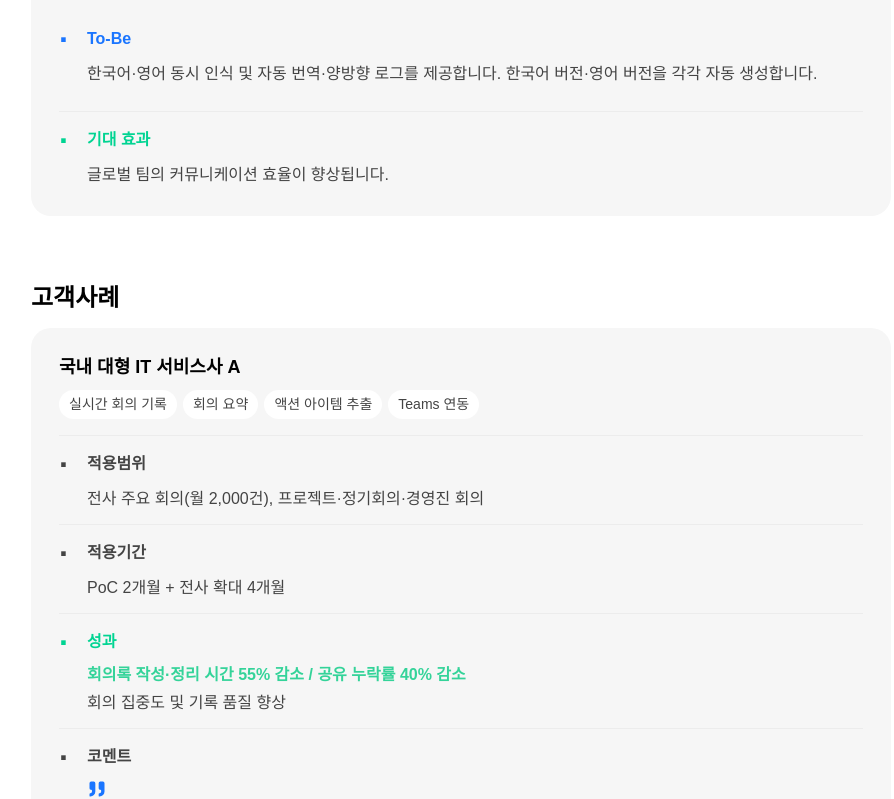
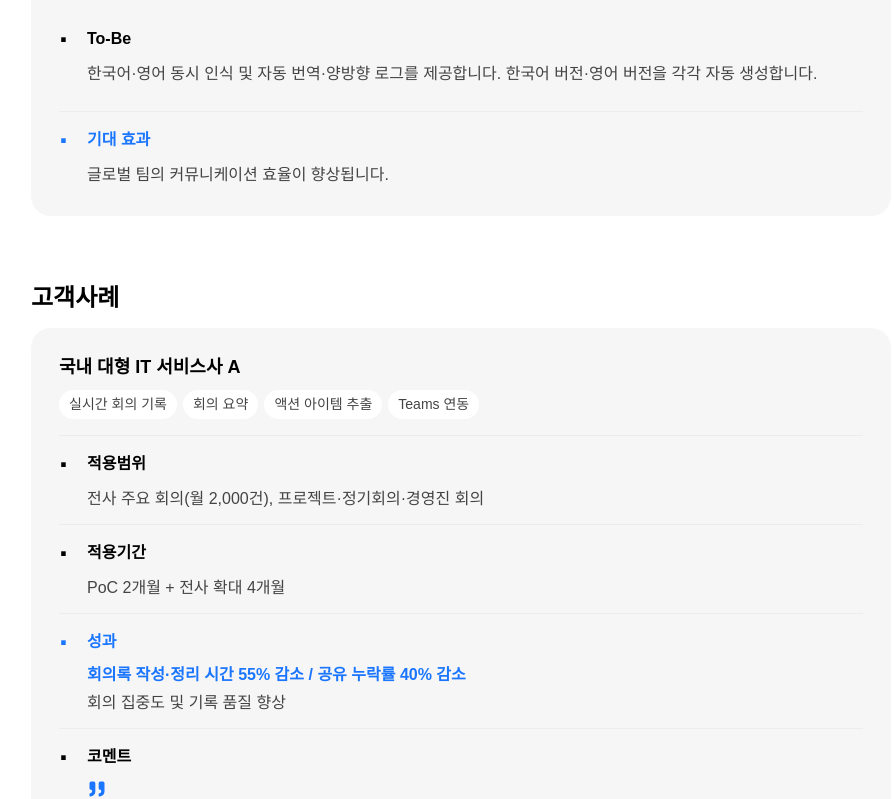
Before and after one commit to chowonhee332/biz.ai, a React (Vite) app: page /ai-agents in a window 1280 px wide. Shown: the part 2984-3783 px from the top of the page, without its empty margins (349-1243 px from the left). Built offline with nearby package versions, Linux system fonts and the light colour scheme; a web font is replaced by a local one.

Commit message:
style: update ServiceContent labels color policy (As-Is/To-Be to black, Performance to blue)

```diff
--- a/src/components/service-page/ServiceContent.tsx
+++ b/src/components/service-page/ServiceContent.tsx
@@ -187,11 +187,9 @@ export default function ServiceContent({ activeTab, content }: ServiceContentPro
                                                     const isAsIs = /^As-Is/i.test(h.중타이틀);
                                                     const isEffect = /^기대/.test(h.중타이틀);
                                                     const isToBe = /^To-Be/i.test(h.중타이틀);
-                                                    const labelColor = isAsIs
-                                                        ? 'text-text-secondary/60'
+                                                    const labelColor = isAsIs || isToBe
+                                                        ? 'text-text-primary'
                                                         : isEffect
-                                                        ? 'text-emerald-400'
-                                                        : isToBe
                                                         ? 'text-brand-primary'
                                                         : 'text-text-secondary';
                                                     return (
@@ -257,7 +255,7 @@ export default function ServiceContent({ activeTab, content }: ServiceContentPro
                                             <>
                                                 <div className="border-t border-border-light/50" />
                                                 <div className="flex flex-col gap-1.5">
-                                                    <div className="text-body-sm font-bold flex items-center gap-1 text-text-secondary">
+                                                    <div className="text-body-sm font-bold flex items-center gap-1 text-text-primary">
                                                         <span className="w-6 shrink-0 flex items-center justify-start font-bold leading-none" style={{ fontSize: '32px' }}>·</span>
                                                         적용범위
                                                     </div>
@@ -272,7 +270,7 @@ export default function ServiceContent({ activeTab, content }: ServiceContentPro
                                             <>
                                                 <div className="border-t border-border-light/50" />
                                                 <div className="flex flex-col gap-1.5">
-                                                    <div className="text-body-sm font-bold flex items-center gap-1 text-text-secondary">
+                                                    <div className="text-body-sm font-bold flex items-center gap-1 text-text-primary">
                                                         <span className="w-6 shrink-0 flex items-center justify-start font-bold leading-none" style={{ fontSize: '32px' }}>·</span>
                                                         적용기간
                                                     </div>
@@ -285,12 +283,12 @@ export default function ServiceContent({ activeTab, content }: ServiceContentPro
                                             <>
                                                 <div className="border-t border-border-light/50" />
                                                 <div className="flex flex-col gap-1.5">
-                                                    <div className="text-body-sm font-bold flex items-center gap-1 text-emerald-400">
+                                                    <div className="text-body-sm font-bold flex items-center gap-1 text-brand-primary">
                                                         <span className="w-6 shrink-0 flex items-center justify-start font-bold leading-none" style={{ fontSize: '32px' }}>·</span>
                                                         성과
                                                     </div>
                                                     <div className="pl-7 flex flex-col gap-1">
-                                                        {item.성과정량 && <p className="text-body-sm font-bold leading-snug break-keep" style={{ color: '#34d399' }}>{item.성과정량}</p>}
+                                                        {item.성과정량 && <p className="text-body-sm font-bold leading-snug break-keep text-brand-primary">{item.성과정량}</p>}
                                                         {item.성과정성 && <p className="text-body-sm leading-[1.6] break-keep text-text-secondary">{item.성과정성}</p>}
                                                     </div>
                                                 </div>
@@ -301,7 +299,7 @@ export default function ServiceContent({ activeTab, content }: ServiceContentPro
                                             <>
                                                 <div className="border-t border-border-light/50" />
                                                 <div className="flex flex-col gap-1.5">
-                                                    <div className="text-body-sm font-bold flex items-center gap-1 text-text-secondary">
+                                                    <div className="text-body-sm font-bold flex items-center gap-1 text-text-primary">
                                                         <span className="w-6 shrink-0 flex items-center justify-start font-bold leading-none" style={{ fontSize: '32px' }}>·</span>
                                                         코멘트
                                                     </div>
```
